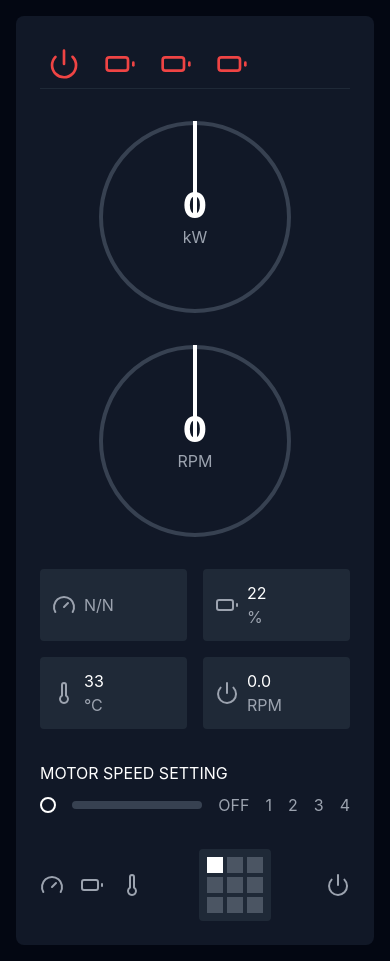
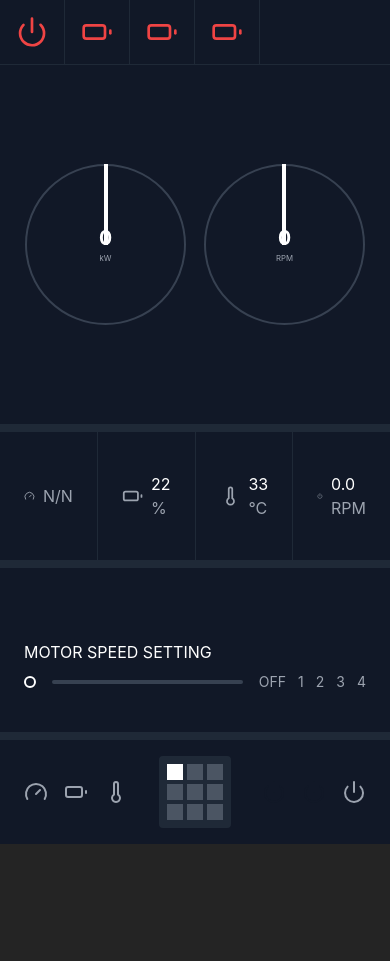
Before and after one commit to igor-eremn/DataDrive, a React (Vite) app in the folder client/: page / in a window 390 px wide. After the commit the page ends 844 px from the top, so only its background shows below. Built offline with nearby package versions, Linux system fonts and the light colour scheme.

Commit message:
style: improve responsiveness and consistency across all components

```diff
--- a/client/src/App.tsx
+++ b/client/src/App.tsx
@@ -3,7 +3,7 @@ import './App.css';
 
 function App() {
   return (
-    <div className="min-h-screen bg-gray-950 p-4 flex items-center justify-center">
+    <div className="w-screen h-screen bg-gray-950">
       <Dashboard />
     </div>
   );
--- a/client/src/components/DashBoard/components/Gauge.tsx
+++ /dev/null
@@ -1,22 +0,0 @@
-import React from 'react';
-import { GaugeProps } from '../types';
-
-export const Gauge: React.FC<GaugeProps> = ({ value, unit, max }) => {
-  const rotation = (value / max) * 180; // Convert value to degrees
-
-  return (
-    <div className="relative w-48 h-48">
-      <div className="absolute inset-0 rounded-full border-4 border-gray-700" />
-      <div className="absolute inset-0 flex flex-col items-center justify-center">
-        <span className="text-4xl font-bold text-white">{value}</span>
-        <span className="text-gray-400">{unit}</span>
-      </div>
-      <div
-        className="absolute top-0 left-1/2 h-1/2 w-1 bg-white origin-bottom transform -translate-x-1/2"
-        style={{ transform: `translateX(-50%) rotate(${rotation}deg)` }}
-      />
-    </div>
-  );
-};
-
-export default Gauge;
--- /dev/null
+++ b/client/src/components/DashBoard/components/Gauges.tsx
@@ -0,0 +1,31 @@
+import React from 'react';
+
+export const Gauges: React.FC = () => {
+  return (
+    <div className="flex-1 flex justify-center items-center gap-[5%] px-4">
+      <div className="relative w-[45%] max-w-[400px] min-w-[150px]">
+        <div className="aspect-square relative">
+          <div className="absolute inset-0 rounded-full border-2 border-gray-700" />
+          <div className="absolute inset-0 flex flex-col items-center justify-center">
+            <span className="text-[min(5vw,4rem)] font-bold text-white">0</span>
+            <span className="text-[min(2vw,1.25rem)] text-gray-400">kW</span>
+          </div>
+          <div className="absolute top-0 left-1/2 h-1/2 w-1 bg-white origin-bottom transform -translate-x-1/2" />
+        </div>
+      </div>
+
+      <div className="relative w-[45%] max-w-[400px] min-w-[150px]">
+        <div className="aspect-square relative">
+          <div className="absolute inset-0 rounded-full border-2 border-gray-700" />
+          <div className="absolute inset-0 flex flex-col items-center justify-center">
+            <span className="text-[min(5vw,4rem)] font-bold text-white">0</span>
+            <span className="text-[min(2vw,1.25rem)] text-gray-400">RPM</span>
+          </div>
+          <div className="absolute top-0 left-1/2 h-1/2 w-1 bg-white origin-bottom transform -translate-x-1/2" />
+        </div>
+      </div>
+    </div>
+  );
+};
+
+export default Gauges;
--- a/client/src/components/DashBoard/components/MotorSpeedSetting.tsx
+++ b/client/src/components/DashBoard/components/MotorSpeedSetting.tsx
@@ -1,25 +1,19 @@
 import React from 'react';
 import { MotorSpeedSettingProps } from '../types';
 
-export const MotorSpeedSetting: React.FC<MotorSpeedSettingProps> = ({
-  currentSpeed,
-  maxSpeed
-}) => {
+export const MotorSpeedSetting: React.FC<MotorSpeedSettingProps> = () => {
   return (
-    <div className="mb-8">
+    <div className="px-6 py-10">
       <div className="text-white mb-2">MOTOR SPEED SETTING</div>
       <div className="flex items-center gap-4">
-        <div className="w-4 h-4 rounded-full border-2 border-white" />
-        <div className="flex-1 h-2 bg-gray-700 rounded">
-          <div
-            className="h-full bg-white rounded"
-            style={{ width: `${(currentSpeed / maxSpeed) * 100}%` }}
-          />
+        <div className="w-3 h-3 rounded-full border-2 border-white" />
+        <div className="flex-1 h-1 bg-gray-700 rounded">
+          <div className="h-full w-0 bg-white rounded" />
         </div>
-        <div className="flex gap-4 text-gray-400">
+        <div className="flex gap-3 text-gray-400 text-sm">
           <span>OFF</span>
-          {[...Array(maxSpeed)].map((_, i) => (
-            <span key={i + 1}>{i + 1}</span>
+          {[1, 2, 3, 4].map(num => (
+            <span key={num}>{num}</span>
           ))}
         </div>
       </div>
--- a/client/src/components/DashBoard/components/StatusBar.tsx
+++ b/client/src/components/DashBoard/components/StatusBar.tsx
@@ -4,23 +4,29 @@ import { Battery, Thermometer, Gauge } from 'lucide-react';
 
 export const StatusBar: React.FC = () => {
   return (
-    <div className="flex justify-between items-center">
+    <div className="w-full border-t-8 border-gray-800">
+      <div className="flex justify-between items-center px-6 py-4">
         <div className="flex gap-4">
-            <Gauge className="w-6 h-6 text-gray-400" />
-            <Battery className="w-6 h-6 text-gray-400" />
-            <Thermometer className="w-6 h-6 text-gray-400" />
+          <Gauge className="text-gray-400 w-6 h-6 lg:w-8 lg:h-8 transition-all duration-300 ease-in-out" />
+          <Battery className="text-gray-400 w-6 h-6 lg:w-8 lg:h-8 transition-all duration-300 ease-in-out" />
+          <Thermometer className="text-gray-400 w-6 h-6 lg:w-8 lg:h-8 transition-all duration-300 ease-in-out" />
         </div>
+
         <div className="grid grid-cols-3 gap-1 p-2 bg-gray-800 rounded">
-            {[...Array(9)].map((_, i) => (
+          {[...Array(9)].map((_, i) => (
             <div
-                key={i}
-                className={`w-4 h-4 ${i === 0 ? 'bg-white' : 'bg-gray-600'}`}
+              key={i}
+              className={`w-4 h-4 ${i === 0 ? 'bg-white' : 'bg-gray-600'} lg:w-6 lg:h-6 transition-all duration-300 ease-in-out`}
             />
-            ))}
+          ))}
         </div>
-        <div>
-            <Power className="w-6 h-6 text-gray-400" />
+
+        <div className="flex gap-4">
+          <Power className="text-gray-900 w-6 h-6 lg:w-8 lg:h-8 transition-all duration-300 ease-in-out" />
+          <Power className="text-gray-900 w-6 h-6 lg:w-8 lg:h-8 transition-all duration-300 ease-in-out" />
+          <Power className="text-gray-400 w-6 h-6 lg:w-8 lg:h-8 transition-all duration-300 ease-in-out" />
         </div>
+      </div>
     </div>
   );
 };
--- a/client/src/components/DashBoard/components/StatusIndicator.tsx
+++ b/client/src/components/DashBoard/components/StatusIndicator.tsx
@@ -1,20 +1,26 @@
 import React from 'react';
 import { StatusIndicatorProps } from '../types';
+import { GaugeIcon, Battery, Thermometer, Power } from 'lucide-react';
 
-export const StatusIndicator: React.FC<StatusIndicatorProps> = ({
-  icon,
-  value,
-  label
-}) => {
+export const StatusIndicator: React.FC<StatusIndicatorProps> = () => {
   return (
-    <div className="flex items-center gap-2 p-3 bg-gray-800 rounded">
-      {icon}
-      {(value || label) && (
-        <div>
-          {value && <div className="text-white">{value}</div>}
-          {label && <div className="text-gray-400">{label}</div>}
-        </div>
-      )}
+    <div className="grid grid-cols-4 lg:grid-cols-4 gap-px bg-gray-800 flex-1">
+      {[
+        { icon: <GaugeIcon />, label: "N/N" },
+        { icon: <Battery />, value: "22", label: "%" },
+        { icon: <Thermometer />, value: "33", label: "°C" },
+        { icon: <Power />, value: "0.0", label: "RPM" }
+      ].map((item, index) => (
+        <div key={index} className="flex items-center gap-2 px-6 py-10 bg-gray-900">
+          {React.cloneElement(item.icon, {
+            className: "w-6 h-6 text-gray-400"
+          })}
+            <div>
+              {item.value && <div className="text-white">{item.value}</div>}
+              <div className="text-gray-400">{item.label}</div>
+            </div>
+          </div>
+      ))}
     </div>
   );
 };
--- a/client/src/components/DashBoard/components/TopStatusIcons.tsx
+++ b/client/src/components/DashBoard/components/TopStatusIcons.tsx
@@ -3,10 +3,16 @@ import { Battery, Power } from 'lucide-react';
 
 export const TopStatusIcons: React.FC = () => {
   return (
-    <div className="flex justify-start gap-6 mb-8 p-2 border-b border-gray-800">
-      <Power className="w-8 h-8 text-red-500" />
-      {[...Array(3)].map((_, i) => (
-        <Battery key={i} className="w-8 h-8 text-red-500" />
+    <div className="flex gap-px bg-gray-800 w-fit">
+      {[<Power />, <Battery />, <Battery />, <Battery />, <div></div>].map((icon, index) => (
+        <div
+          key={index}
+          className="w-16 h-16 bg-gray-900 flex items-center justify-center"
+        >
+          {React.cloneElement(icon, {
+            className: "w-8 h-8 text-red-500"
+          })}
+        </div>
       ))}
     </div>
   );
--- a/client/src/components/DashBoard/index.tsx
+++ b/client/src/components/DashBoard/index.tsx
@@ -1,44 +1,29 @@
 import React from 'react';
-import { Battery, Thermometer, Power, Gauge as GaugeIcon } from 'lucide-react';
 import { TopStatusIcons } from './components/TopStatusIcons';
-import { Gauge } from './components/Gauge';
+import { Gauges } from './components/Gauges';
 import { StatusIndicator } from './components/StatusIndicator';
 import { MotorSpeedSetting } from './components/MotorSpeedSetting';
 import { StatusBar } from './components/StatusBar';
 
 const Dashboard: React.FC = () => {
   return (
-    <div className="w-full max-w-4xl bg-gray-900 p-6 rounded-lg">
-      <TopStatusIcons />
-
-      <div className="flex flex-wrap justify-around gap-8 mb-8">
-        <Gauge value={0} unit="kW" max={1000} />
-        <Gauge value={0} unit="RPM" max={800} />
+    <div className="h-screen w-screen flex flex-col bg-gray-900">
+      <div className="w-full border-b border-gray-800">
+        <TopStatusIcons />
       </div>
 
-      <div className="grid grid-cols-2 md:grid-cols-4 gap-4 mb-8">
-        <StatusIndicator
-          icon={<GaugeIcon className="w-6 h-6 text-gray-400" />}
-          label="N/N"
-        />
-        <StatusIndicator
-          icon={<Battery className="w-6 h-6 text-gray-400" />}
-          value="22"
-          label="%"
-        />
-        <StatusIndicator
-          icon={<Thermometer className="w-6 h-6 text-gray-400" />}
-          value="33"
-          label="°C"
-        />
-        <StatusIndicator
-          icon={<Power className="w-6 h-6 text-gray-400" />}
-          value="0.0"
-          label="RPM"
-        />
+      <Gauges />
+
+      <div className="flex flex-col lg:flex-row gap-8 border-t-8 border-gray-800">
+        <div className="flex-1 lg:w-1/2 border-b border-b-8 border-gray-800 lg:border-b-0">
+          <StatusIndicator />
+        </div>
+
+        <div className="flex-1 lg:w-1/2">
+          <MotorSpeedSetting />
+        </div>
       </div>
 
-      <MotorSpeedSetting currentSpeed={0} maxSpeed={4} />
       <StatusBar />
     </div>
   );
```
